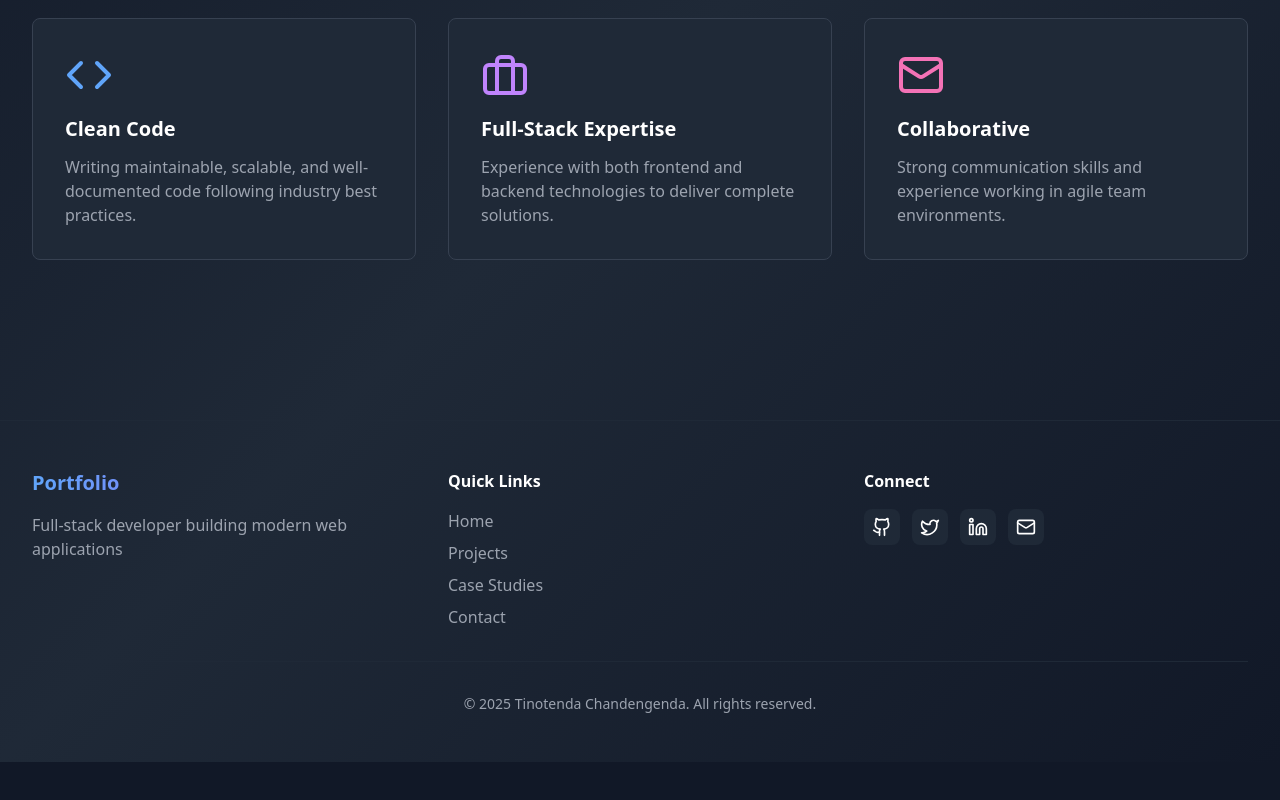
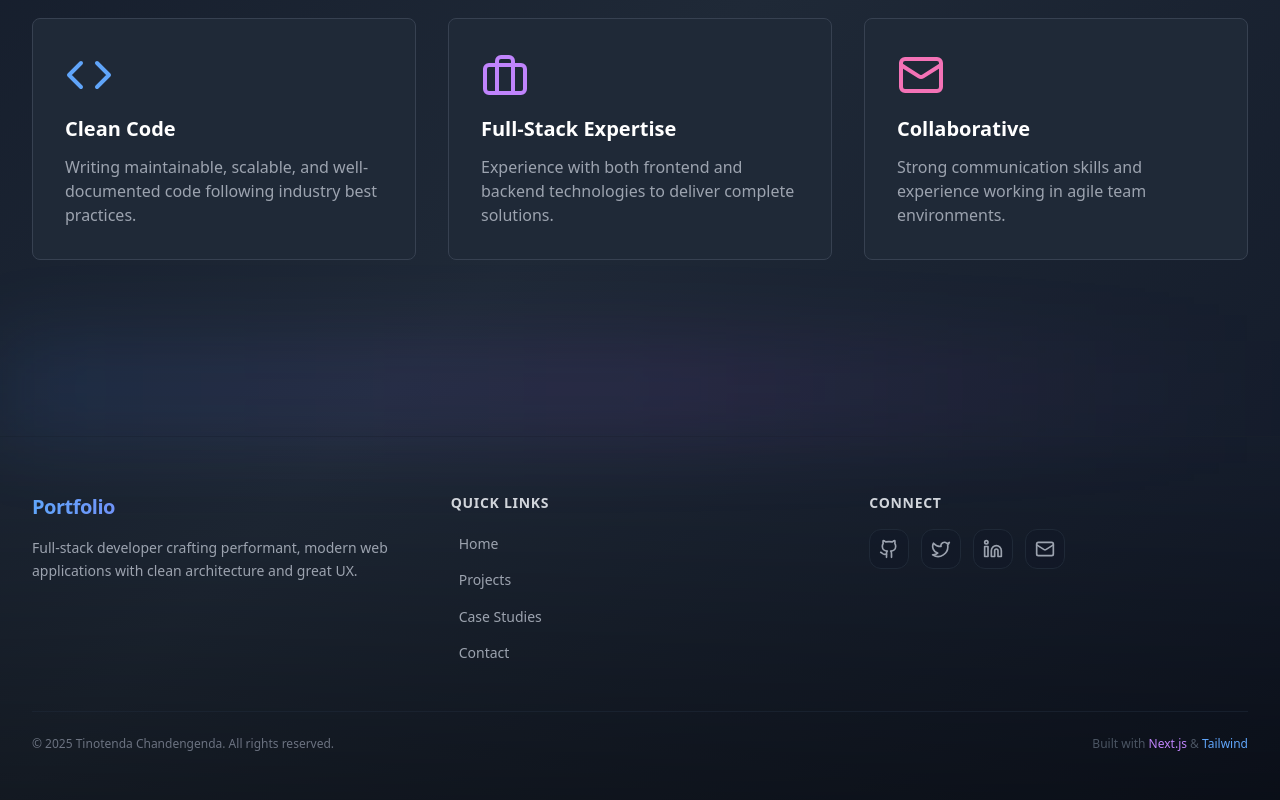
Before and after one commit to tinoe0404/portfolio, a Next.js app: page / in a window 1280 px wide. Shown: the part 565-1365 px from the top of the page. Before the commit the page ends 1327 px from the top, so only its background shows below. Built offline with nearby package versions, Linux system fonts and the light colour scheme.

Commit message:
updated th footer

```diff
--- a/app/layout.tsx
+++ b/app/layout.tsx
@@ -1,13 +1,17 @@
 // ============================================================
-// FILE: app/layout.tsx (Updated)
+// FILE: app/layout.tsx (FIXED)
 // ============================================================
-import type { Metadata } from 'next';
+import type { Metadata, Viewport } from 'next';
 import './globals.css';
 
 export const metadata: Metadata = {
   title: 'Full-Stack Developer Portfolio',
   description: 'Showcasing modern web development projects and case studies',
-  viewport: 'width=device-width, initial-scale=1',
+};
+
+export const viewport: Viewport = {
+  width: 'device-width',
+  initialScale: 1,
 };
 
 export default function RootLayout({
@@ -19,8 +23,15 @@ export default function RootLayout({
     <html lang="en" className="dark">
       <head>
         <link rel="preconnect" href="https://fonts.googleapis.com" />
-        <link rel="preconnect" href="https://fonts.gstatic.com" crossOrigin="anonymous" />
-        <link href="https://fonts.googleapis.com/css2?family=Inter:wght@100..900&display=swap" rel="stylesheet" />
+        <link
+          rel="preconnect"
+          href="https://fonts.gstatic.com"
+          crossOrigin="anonymous"
+        />
+        <link
+          href="https://fonts.googleapis.com/css2?family=Inter:wght@100..900&display=swap"
+          rel="stylesheet"
+        />
       </head>
       <body className="font-sans antialiased">{children}</body>
     </html>
--- a/components/Footer.tsx
+++ b/components/Footer.tsx
@@ -1,84 +1,107 @@
 // ============================================================
-// FILE: components/Footer.tsx (Mobile Responsive)
+// FILE: components/Footer.tsx (Modern, Same Hue)
 // ============================================================
 import Link from 'next/link';
 import { Github, Linkedin, Mail, Twitter } from 'lucide-react';
 
 export function Footer() {
   return (
-    <footer className="border-t border-gray-800 mt-20">
-      <div className="max-w-7xl mx-auto px-4 sm:px-6 lg:px-8 py-12">
-        <div className="grid grid-cols-1 md:grid-cols-3 gap-8">
-          <div>
-            <h3 className="text-xl font-bold mb-4 bg-gradient-to-r from-blue-400 to-purple-500 bg-clip-text text-transparent">
+    <footer className="relative mt-24 border-t border-gray-800/60 bg-gradient-to-b from-transparent to-black/40">
+      {/* subtle glow */}
+      <div className="pointer-events-none absolute inset-x-0 -top-24 h-24 bg-gradient-to-r from-blue-500/10 via-purple-500/10 to-transparent blur-2xl" />
+
+      <div className="relative max-w-7xl mx-auto px-4 sm:px-6 lg:px-8 py-14">
+        <div className="grid grid-cols-1 gap-10 md:grid-cols-3">
+          {/* Brand */}
+          <div className="space-y-4">
+            <h3 className="text-xl font-semibold tracking-tight bg-gradient-to-r from-blue-400 to-purple-500 bg-clip-text text-transparent">
               Portfolio
             </h3>
-            <p className="text-gray-400">
-              Full-stack developer building modern web applications
+            <p className="text-sm leading-relaxed text-gray-400 max-w-sm">
+              Full-stack developer crafting performant, modern web applications
+              with clean architecture and great UX.
             </p>
           </div>
 
+          {/* Links */}
           <div>
-            <h4 className="font-semibold text-white mb-4">Quick Links</h4>
-            <div className="space-y-2">
-              <Link href="/" className="block text-gray-400 hover:text-white transition-colors">
-                Home
+            <h4 className="mb-4 text-sm font-semibold uppercase tracking-wider text-gray-300">
+              Quick Links
+            </h4>
+            <ul className="space-y-3 text-sm">
+              {[
+                { href: '/', label: 'Home' },
+                { href: '/projects', label: 'Projects' },
+                { href: '/case-studies', label: 'Case Studies' },
+                { href: '/contact', label: 'Contact' },
+              ].map((link) => (
+                <li key={link.href}>
+                  <Link
+                    href={link.href}
+                    className="group inline-flex items-center gap-2 text-gray-400 transition-colors hover:text-white"
+                  >
+                    <span className="h-px w-0 bg-gradient-to-r from-blue-400 to-purple-500 transition-all duration-300 group-hover:w-4" />
+                    {link.label}
                   </Link>
-              <Link href="/projects" className="block text-gray-400 hover:text-white transition-colors">
-                Projects
-              </Link>
-              <Link href="/case-studies" className="block text-gray-400 hover:text-white transition-colors">
-                Case Studies
-              </Link>
-              <Link href="/contact" className="block text-gray-400 hover:text-white transition-colors">
-                Contact
-              </Link>
-            </div>
+                </li>
+              ))}
+            </ul>
           </div>
 
+          {/* Socials */}
           <div>
-            <h4 className="font-semibold text-white mb-4">Connect</h4>
+            <h4 className="mb-4 text-sm font-semibold uppercase tracking-wider text-gray-300">
+              Connect
+            </h4>
             <div className="flex flex-wrap gap-3">
+              {[
+                {
+                  href: 'https://github.com/tinoe0404',
+                  label: 'GitHub',
+                  Icon: Github,
+                },
+                {
+                  href: 'https://x.com/tinotendac17284?s=21',
+                  label: 'Twitter',
+                  Icon: Twitter,
+                },
+                {
+                  href: 'https://www.linkedin.com/in/tinotenda-chandengenda-691526285',
+                  label: 'LinkedIn',
+                  Icon: Linkedin,
+                },
+                {
+                  href: 'mailto:tinochan06@gmail.com',
+                  label: 'Email',
+                  Icon: Mail,
+                },
+              ].map(({ href, label, Icon }) => (
                 <a
-                href="https://github.com/tinoe0404"
+                  key={label}
+                  href={href}
                   target="_blank"
                   rel="noopener noreferrer"
-                className="p-2 bg-gray-800 hover:bg-gray-700 rounded-lg transition-colors"
-                aria-label="GitHub"
+                  aria-label={label}
+                  className="group relative flex h-10 w-10 items-center justify-center rounded-xl border border-gray-800 bg-gray-900/60 transition-all hover:border-purple-500/50 hover:bg-gray-900"
                 >
-                <Github className="w-5 h-5" />
+                  <Icon className="h-5 w-5 text-gray-400 transition-colors group-hover:text-white" />
+                  <span className="absolute inset-0 rounded-xl bg-gradient-to-r from-blue-500/0 to-purple-500/0 opacity-0 transition-opacity group-hover:opacity-100" />
                 </a>
-              <a
-                href="https://x.com/tinotendac17284?s=21"
-                target="_blank"
-                rel="noopener noreferrer"
-                className="p-2 bg-gray-800 hover:bg-gray-700 rounded-lg transition-colors"
-                aria-label="Twitter"
-              >
-                <Twitter className="w-5 h-5" />
-              </a>
-              <a
-                href="https://www.linkedin.com/in/tinotenda-chandengenda-691526285"
-                target="_blank"
-                rel="noopener noreferrer"
-                className="p-2 bg-gray-800 hover:bg-gray-700 rounded-lg transition-colors"
-                aria-label="LinkedIn"
-              >
-                <Linkedin className="w-5 h-5" />
-              </a>
-              <a
-                href="mailto:tinochan06@gmail.com"
-                className="p-2 bg-gray-800 hover:bg-gray-700 rounded-lg transition-colors"
-                aria-label="Email"
-              >
-                <Mail className="w-5 h-5" />
-              </a>
+              ))}
             </div>
           </div>
         </div>
 
-        <div className="border-t border-gray-800 mt-8 pt-8 text-center text-gray-400 text-sm">
-          <p>&copy; {new Date().getFullYear()} Tinotenda Chandengenda. All rights reserved.</p>
+        {/* Bottom */}
+        <div className="mt-12 flex flex-col items-center justify-between gap-4 border-t border-gray-800/60 pt-6 text-center md:flex-row">
+          <p className="text-xs text-gray-500">
+            © {new Date().getFullYear()} Tinotenda Chandengenda. All rights reserved.
+          </p>
+
+          <span className="text-xs text-gray-600">
+            Built with <span className="text-purple-400">Next.js</span> &{' '}
+            <span className="text-blue-400">Tailwind</span>
+          </span>
         </div>
       </div>
     </footer>
```
Lines whose indentation alone changed are shown as unchanged.
